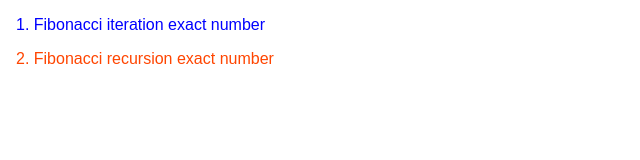
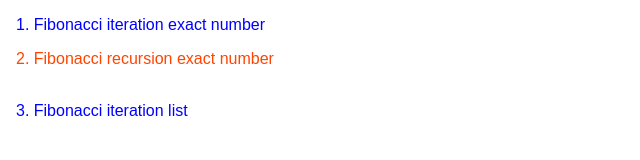
Before and after one commit to mariuszciaston/Fibonacci-Race, a plain HTML site: page index.html in a window 1280 px wide. Shown: the whole page, without its empty margins (0-640 px from the left). Drawn offline with Linux system fonts and the light colour scheme.

Commit message:
Add third method

```diff
--- a/index.html
+++ b/index.html
@@ -14,7 +14,7 @@
         <li><a class="blue" href="1. Fibonacci iteration exact number.html">1. Fibonacci iteration exact number</a></li>
         <li><a class="orange" href="2. Fibonacci recursion exact number.html">2. Fibonacci recursion exact number</a></li>
         <br>
-        <!-- <li><a class="blue" href="3. Fibonacci iteration list.html">3. Fibonacci iteration list</a></li> -->
+        <li><a class="blue" href="3. Fibonacci iteration list.html">3. Fibonacci iteration list</a></li>
         <!-- <li><a class="orange" href="4. Fibonacci recursion list.html">4. Fibonacci recursion list</a></li> -->
         <!-- <br> -->
         <!-- <li><a class="blue" href="5. Fibonacci iteration list timeout.html">5. Fibonacci iteration list timeout</a></li> -->
```
